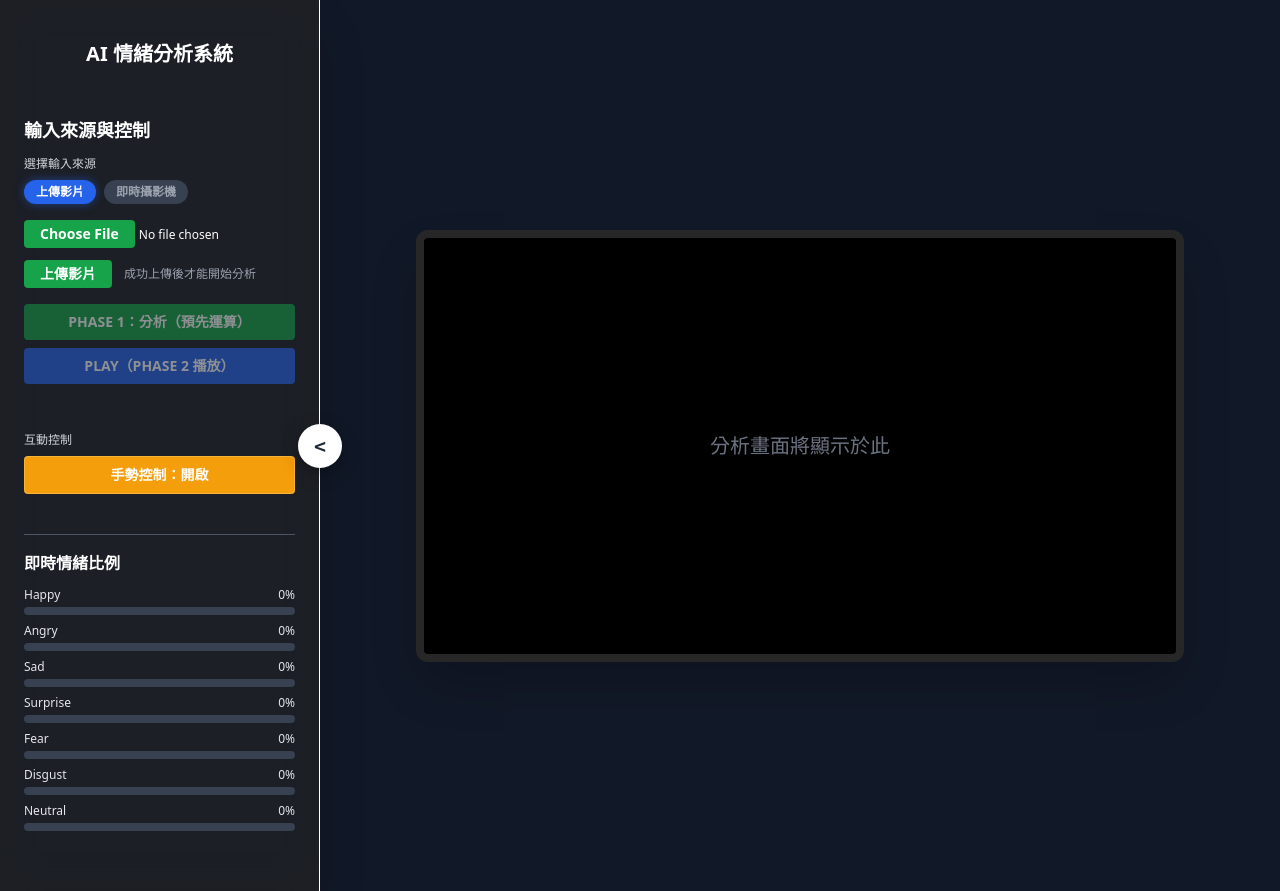
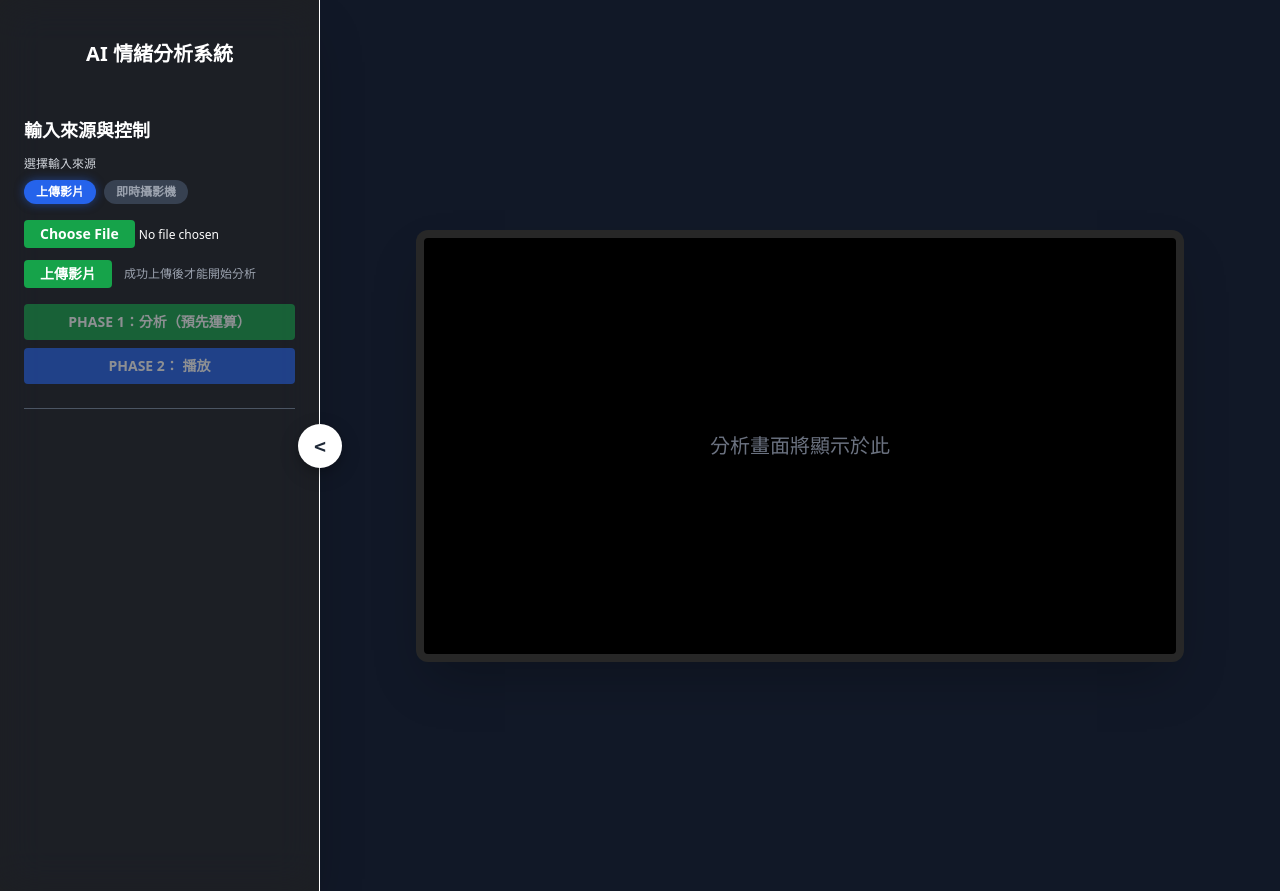
Before and after one commit to TheSwiftKnight/emotion_app, a Flask app: page / in a window 1280 px wide. Run offline with Flask 3, Linux system fonts and the light colour scheme; some libraries are stand-ins or nearby versions.

Commit message:
fix: fix server error and update UI

```diff
--- a/server.py
+++ b/server.py
@@ -565,188 +565,159 @@ def handle_toggle_hand_control(data):
 camera_running = False
 camera_thread = None
 
-
 def camera_loop():
     global camera_running, model, osc_client, current_bpm, hand_control_enabled
 
-    # 1. 初始化攝影機
+    # 1. 先停止手勢執行緒，並給予緩衝時間釋放攝影機
+    global hand_tracking_active
+    hand_tracking_active = False
+    time.sleep(0.5)  # 等待資源釋放
+
+    # 2. 初始化
     cap = cv2.VideoCapture(0)
-
-    # 2. 初始化 Face Cascade (情緒用)
-    face_cascade = cv2.CascadeClassifier(
-        cv2.data.haarcascades + 'haarcascade_frontalface_default.xml'
-    )
-
-    # 3. 初始化 MediaPipe Hands (手勢用)
+    face_cascade = cv2.CascadeClassifier(cv2.data.haarcascades + 'haarcascade_frontalface_default.xml')
     mp_hands = mp.solutions.hands
 
-    # 使用 with 語法確保資源正確釋放
+    if not cap.isOpened():
+        print("[PY] 無法開啟攝影機 (Camera busy or not found)")
+        socketio.emit('error', {'msg': '無法開啟攝影機，請稍後再試'})
+        camera_running = False
+        return
+
+    print("[PY] Camera mode started.")
+    fps = 30
+    last_osc_time = time.time()
+
+    # 使用 with 確保手勢模型資源會被釋放
     with mp_hands.Hands(min_detection_confidence=0.7, min_tracking_confidence=0.5) as hands:
+        while camera_running:
+            try:
+                ret, frame = cap.read()
+                if not ret:
+                    print("[PY] Camera read failed")
+                    break
 
-        if not cap.isOpened():
-            print("[PY] 無法開啟攝影機")
-            socketio.emit('error', {'msg': '無法開啟攝影機'})
-            camera_running = False
-            return
+                # 翻轉畫面
+                frame = cv2.flip(frame, 1)
 
-        print("[PY] Camera mode started (Emotion + Hand Tracking integrated).")
-        fps = 30
-        last_osc_time = time.time()
+                # =================================================
+                # A. 手勢控制邏輯 (獨立區塊)
+                # =================================================
+                if hand_control_enabled:
+                    try:
+                        img_rgb = cv2.cvtColor(frame, cv2.COLOR_BGR2RGB)
+                        results = hands.process(img_rgb)
 
-        while camera_running:
-            ret, frame = cap.read()
-            if not ret:
+                        if results.multi_hand_landmarks:
+                            for hand_landmarks in results.multi_hand_landmarks:
+                                # 計算 Pan & Zoom
+                                wrist_x = hand_landmarks.landmark[0].x
+                                pan_val = max(0.0, min(1.0, wrist_x))
+
+                                thumb_tip = hand_landmarks.landmark[4]
+                                index_tip = hand_landmarks.landmark[8]
+                                dist = math.sqrt((thumb_tip.x - index_tip.x)**2 + (thumb_tip.y - index_tip.y)**2)
+
+                                # 映射距離到 Zoom 係數
+                                zoom_factor = 1.0 + (dist * 5.0)
+
+                                # 發送控制訊號
+                                if osc_client:
+                                    osc_client.send_message("/pan", float(pan_val))
+                                    osc_client.send_message("/zoom", float(zoom_factor))
+
+                                rotation_y = (pan_val - 0.5) * 60
+                                socketio.emit('interaction_update', {
+                                    'scale': float(zoom_factor),
+                                    'rotate': float(rotation_y)
+                                })
+                                break # 只抓一隻手
+                    except Exception as e:
+                        print(f"[Hand Error] {e}")
+
+                # =================================================
+                # B. 情緒辨識邏輯 (獨立區塊，不受手勢影響)
+                # =================================================
+                gray = cv2.cvtColor(frame, cv2.COLOR_BGR2GRAY)
+                faces = face_cascade.detectMultiScale(gray, 1.3, 5)
+
+                # 預設值 (如果沒抓到臉，顯示 Neutral 或平均值)
+                emotion_now = "Neutral"
+                prob_now = 0.0
+                probs_now = np.ones(7) / 7
+
+                if len(faces) > 0:
+                    try:
+                        faces = sorted(faces, key=lambda f: f[2]*f[3], reverse=True)
+                        x, y, w, h = faces[0]
+
+                        # 畫框
+                        color = emotion_colors.get(emotion_now, (0, 255, 0))
+                        cv2.rectangle(frame, (x, y), (x+w, y+h), color, 2)
+
+                        # [修正] 預測邏輯維度處理
+                        face_roi = gray[y:y+h, x:x+w]
+                        resized = cv2.resize(face_roi, (48, 48)) / 255.0
+
+                        # 修正這裡：分兩步擴充維度，確保形狀為 (1, 48, 48, 1)
+                        face_input = np.expand_dims(resized, axis=-1) # (48, 48, 1)
+                        face_input = np.expand_dims(face_input, axis=0) # (1, 48, 48, 1)
+
+                        preds = model.predict(face_input, verbose=0)[0]
+                        probs_now = preds
+                        idx_now = int(np.argmax(preds))
+                        emotion_now = emotion_labels[idx_now]
+                        prob_now = float(preds[idx_now])
+
+                        # 更新框框文字
+                        color = emotion_colors.get(emotion_now, (0, 255, 0))
+                        cv2.rectangle(frame, (x, y), (x+w, y+h), color, 2)
+                        cv2.putText(frame, f"{emotion_now} {prob_now*100:.0f}%", (x, y-10),
+                                    cv2.FONT_HERSHEY_SIMPLEX, 0.6, color, 2)
+                    except Exception as e:
+                        print(f"[Emotion Predict Error] {e}")
+                        # 發生錯誤時保持預設值，不崩潰
+
+                # =================================================
+                # C. 發送數據 (關鍵：必須在所有 if 之外)
+                # =================================================
+
+                # 1. 發送影像 (給前端顯示)
+                frame_resized = cv2.resize(frame, None, fx=0.6, fy=0.6)
+                _, buffer = cv2.imencode('.jpg', frame_resized)
+                frame_b64 = base64.b64encode(buffer).decode('utf-8')
+                socketio.emit('video_frame', {'image': frame_b64})
+
+                # 2. 為了 PIP 邏輯正常，也發送 camera_frame (前端會隱藏)
+                pip_frame = cv2.resize(frame, (320, 240))
+                _, pip_buffer = cv2.imencode('.jpg', pip_frame)
+                pip_b64 = base64.b64encode(pip_buffer).decode('utf-8')
+                socketio.emit('camera_frame', {'image': pip_b64})
+
+                # 3. 發送情緒數據 (這行一定要執行，前端比例條才會動)
+                emotion_dict = {
+                    label: float(p)*100 for label, p in zip(emotion_labels, probs_now)
+                }
+                socketio.emit('emotion_update', emotion_dict)
+
+                # 4. 發送 OSC
+                beat_sec = 60.0 / max(current_bpm, 1e-3)
+                now_t = time.time()
+                if now_t - last_osc_time >= beat_sec:
+                    if osc_client:
+                        osc_client.send_message("/emotion_label_future", [emotion_now, prob_now, beat_sec * 4])
+                        for label, p in zip(emotion_labels, probs_now):
+                            osc_client.send_message("/emotion_prob_future", [label, float(p)])
+                        osc_client.send_message("/emotion_label", [emotion_now, prob_now])
+                        for label, p in zip(emotion_labels, probs_now):
+                            osc_client.send_message("/emotion_prob", [label, float(p)])
+                    last_osc_time = now_t
+
+                socketio.sleep(1.0 / fps)
+
+            except Exception as e:
+                print(f"[Camera Loop Fatal Error] {e}")
                 break
-
-            # 翻轉畫面，讓操作比較直覺 (像鏡子)
-            frame = cv2.flip(frame, 1)
-
-            # -------------------------------------------------
-            # A. 手勢控制邏輯 (檢查開關 hand_control_enabled)
-            # -------------------------------------------------
-            if hand_control_enabled:
-                # MediaPipe 需要 RGB
-                img_rgb = cv2.cvtColor(frame, cv2.COLOR_BGR2RGB)
-                results = hands.process(img_rgb)
-
-                if results.multi_hand_landmarks:
-                    for hand_landmarks in results.multi_hand_landmarks:
-                        # 1. 計算 Pan (左右位置)
-                        # 因為已經 flip 過，x 座標 0=左, 1=右，剛好符合
-                        wrist_x = hand_landmarks.landmark[0].x
-                        pan_val = max(0.0, min(1.0, wrist_x))
-
-                        # 2. 計算 Zoom (拇指與食指距離)
-                        thumb_tip = hand_landmarks.landmark[4]
-                        index_tip = hand_landmarks.landmark[8]
-                        # 簡單的歐幾里得距離
-                        dist = math.sqrt((thumb_tip.x - index_tip.x)**2 + (thumb_tip.y - index_tip.y)**2)
-
-                        # 映射距離到 Zoom 係數 (0.05~0.3 對應到 1.0~2.5)
-                        # 你可以根據實際手感微調這裡的係數
-                        zoom_factor = 1.0 + (dist * 5.0)
-
-                        # --- 送出訊號 ---
-
-                        # 1. 送 OSC 給 Max (聲音)
-                        if osc_client:
-                            osc_client.send_message("/pan", float(pan_val))
-                            osc_client.send_message("/zoom", float(zoom_factor))
-
-                        # 2. 送 Socket 給前端 (畫面變形)
-                        # 算出旋轉角度 (-30 ~ 30 度)
-                        rotation_y = (pan_val - 0.5) * 60
-                        socketio.emit('interaction_update', {
-                            'scale': float(zoom_factor),
-                            'rotate': float(rotation_y)
-                        })
-
-                        # 只抓第一隻手，避免訊號混亂
-                        break
-
-                # 畫出手勢骨架 (Optional: 偵錯用，想看骨架可以取消註解)
-                # mp.solutions.drawing_utils.draw_landmarks(frame, results.multi_hand_landmarks[0], mp_hands.HAND_CONNECTIONS)
-
-            # -------------------------------------------------
-            # B. 情緒辨識邏輯 (原本的 Code)
-            # -------------------------------------------------
-            gray = cv2.cvtColor(frame, cv2.COLOR_BGR2GRAY)
-            faces = face_cascade.detectMultiScale(gray, 1.3, 5)
-
-            emotion_now = "Neutral"
-            prob_now = 0.0
-            probs_now = np.ones(7) / 7
-
-            if len(faces) > 0:
-                # 抓最大的臉
-                faces = sorted(faces, key=lambda f: f[2]*f[3], reverse=True)
-                x, y, w, h = faces[0]
-
-                # 畫臉框
-                color = emotion_colors.get(emotion_now, (0, 255, 0))
-                cv2.rectangle(frame, (x, y), (x+w, y+h), color, 2)
-
-                try:
-                    face_roi = gray[y:y+h, x:x+w]
-                    resized = cv2.resize(face_roi, (48, 48)) / 255.0
-                    face_input = np.expand_dims(resized, axis=(0, -1))
-                    face_input = np.expand_dims(face_input, axis=0) # Shape: (1, 48, 48, 1)
-
-                    preds = model.predict(face_input, verbose=0)[0]
-                    probs_now = preds
-                    idx_now = int(np.argmax(preds))
-                    emotion_now = emotion_labels[idx_now]
-                    prob_now = float(preds[idx_now])
-
-                    # 更新框框顏色與文字
-                    color = emotion_colors.get(emotion_now, (0, 255, 0))
-                    cv2.rectangle(frame, (x, y), (x+w, y+h), color, 2)
-                    cv2.putText(frame, f"{emotion_now} {prob_now*100:.0f}%", (x, y-10),
-                                cv2.FONT_HERSHEY_SIMPLEX, 0.6, color, 2)
-                except Exception as e:
-                    print(f"Emotion predict error: {e}")
-
-            # -------------------------------------------------
-            # C. 發送 OSC 情緒數據 (每拍一次)
-            # -------------------------------------------------
-            beat_sec = 60.0 / max(current_bpm, 1e-3)
-            now_t = time.time()
-            if now_t - last_osc_time >= beat_sec:
-                if osc_client:
-                    # Camera 模式下，Future = Now
-                    osc_client.send_message("/emotion_label_future", [emotion_now, prob_now, beat_sec * 4])
-                    for label, p in zip(emotion_labels, probs_now):
-                        osc_client.send_message("/emotion_prob_future", [label, float(p)])
-
-                    osc_client.send_message("/emotion_label", [emotion_now, prob_now])
-                    for label, p in zip(emotion_labels, probs_now):
-                        osc_client.send_message("/emotion_prob", [label, float(p)])
-
-                last_osc_time = now_t
-
-            # -------------------------------------------------
-            # D. 繪製介面資訊
-            # -------------------------------------------------
-            cv2.putText(frame,
-                        f"NOW: {emotion_now} {prob_now*100:.1f}%",
-                        (20, 30),
-                        cv2.FONT_HERSHEY_SIMPLEX,
-                        0.7,
-                        (255, 255, 255),
-                        2)
-
-            cv2.putText(frame,
-                        f"FUTURE(=NOW): {emotion_now} {prob_now*100:.1f}%",
-                        (20, 60),
-                        cv2.FONT_HERSHEY_SIMPLEX,
-                        0.7,
-                        (0, 255, 255),
-                        2)
-
-            # -------------------------------------------------
-            # E. 發送影像與情緒數據給前端
-            # -------------------------------------------------
-            # 為了傳輸順暢縮小一點
-            frame_resized = cv2.resize(frame, None, fx=0.6, fy=0.6)
-            _, buffer = cv2.imencode('.jpg', frame_resized)
-            frame_b64 = base64.b64encode(buffer).decode('utf-8')
-
-            socketio.emit('video_frame', {'image': frame_b64})
-
-            # 同時也發送 PIP 畫面 (為了讓前端 PIP 視窗也有畫面)
-            # 如果覺得 PIP 視窗沒必要跟主畫面一樣，可以省略這行
-            # 但為了統一體驗，建議加上
-            pip_frame = cv2.resize(frame, (320, 240))
-            _, pip_buffer = cv2.imencode('.jpg', pip_frame)
-            pip_b64 = base64.b64encode(pip_buffer).decode('utf-8')
-            socketio.emit('camera_frame', {'image': pip_b64})
-
-            emotion_dict = {
-                label: float(p)*100 for label, p in zip(emotion_labels, probs_now)
-            }
-            socketio.emit('emotion_update', emotion_dict)
-
-            socketio.sleep(1.0 / fps)
 
     cap.release()
     print("[PY] Camera mode stopped.")
--- a/templates/index.html
+++ b/templates/index.html
@@ -208,7 +208,7 @@
                         <h1 class="text-xl font-bold text-white text-center mb-6">AI 情緒分析系統</h1>
                     </div>
 
-                    <div class="mb-6 flex-shrink-0 input-controls-section" id="inputControlsSection">
+                    <div class="mb-4 flex-shrink-0 input-controls-section" id="inputControlsSection">
                         <h2 class="text-lg font-semibold mb-3 text-white">輸入來源與控制</h2>
 
                         <div class="mb-4">
@@ -244,19 +244,17 @@
                             將使用此伺服器連線的攝影機進行即時分析。
                         </div>
 
-                        <div class="flex flex-col gap-2 mb-4">
+                        <div class="flex flex-col gap-2 mb-2">
                             <button onclick="startPhase1()" id="phase1Btn"
                                 class="bg-green-600 hover:bg-green-700 text-white font-bold py-2 px-4 text-sm rounded transition disabled:opacity-50"
                                 disabled>
                                 PHASE 1：分析（預先運算）
                             </button>
-
                             <button onclick="startPhase2()" id="phase2Btn"
                                 class="bg-blue-600 hover:bg-blue-700 text-white font-bold py-2 px-4 text-sm rounded transition disabled:opacity-50"
                                 disabled>
-                                PLAY（PHASE 2 播放）
+                                PHASE 2： 播放
                             </button>
-
                             <button onclick="startCamera()" id="cameraStartBtn"
                                 class="bg-purple-600 hover:bg-purple-700 text-white font-bold py-2 px-4 text-sm rounded transition hidden">
                                 開始即時偵測
@@ -268,7 +266,7 @@
                         </div>
                     </div>
 
-                    <div id="phase1ProgressContainer" class="mb-4 hidden">
+                    <div id="phase1ProgressContainer" class="mb-4 hidden flex-shrink-0">
                         <div class="flex justify-between mb-1">
                             <span class="text-xs text-gray-200">Phase 1 進度</span>
                             <span id="phase1ProgressLabel" class="text-xs text-gray-200">0%</span>
@@ -280,25 +278,24 @@
                         </div>
                     </div>
 
-                    <div class="mb-6 flex-shrink-0" id="stopBtnContainer" style="display: none;">
+                    <div class="mb-4 flex-shrink-0" id="stopBtnContainer" style="display: none;">
                         <button onclick="stopProcessing()" id="stopBtn" class="bg-red-600 hover:bg-red-700 text-white font-bold py-2 px-4 text-sm rounded transition w-full">
                             停止
                         </button>
                     </div>
 
-                    <div class="mt-2 mb-6 flex-shrink-0">
-                        <h3 class="text-xs text-gray-300 mb-2">互動控制</h3>
+                    <div class="mb-6 flex-shrink-0 hidden" id="handControlContainer">
                         <button id="btnHandToggle" onclick="toggleHandControl()"
                                 class="hand-toggle-btn font-bold py-2 px-4 text-sm rounded transition w-full">
                             手勢控制：開啟
                         </button>
                     </div>
 
-                    <div class="border-t border-gray-600 my-4 flex-shrink-0"></div>
+                    <div class="border-t border-gray-600 mb-4 flex-shrink-0"></div>
 
-                    <div class="flex-1 flex flex-col min-h-0">
+                    <div class="flex-1 flex flex-col min-h-0 hidden" id="statsSection">
                         <h2 class="text-base font-semibold mb-3 text-white flex-shrink-0">即時情緒比例</h2>
-                        <div id="stats-container" class="space-y-2 overflow-y-auto flex-1">
+                        <div id="stats-container" class="space-y-2 overflow-y-auto flex-1 pr-1">
                             <div class="text-gray-500 text-center py-6 text-sm">等待數據中...</div>
                         </div>
                     </div>
@@ -395,7 +392,6 @@
             }
         }
 
-        // ... (updateToggleButtonBg, updateDynamicBackground, updateVideoBorder, initStats, resetPhase1Progress, showPhase1Progress 保持不變) ...
         function updateToggleButtonBg(emotionData) {
             const toggleBtn = document.getElementById('toggleBtn');
             if (!toggleBtn || !emotionData) return;
@@ -550,9 +546,6 @@
             if (container) container.classList.remove('hidden');
         }
 
-        // ==========================================
-        //  修改過的 setInputMode
-        // ==========================================
         function setInputMode(mode) {
             if (isProcessing) {
                 alert('分析進行中，請先停止再切換來源。');
@@ -560,7 +553,8 @@
             }
 
             inputMode = mode;
-
+            document.getElementById('handControlContainer').classList.add('hidden');
+            document.getElementById('statsSection').classList.add('hidden');
             // 1. 更新 Mode Button 樣式 (藍色/灰色)
             const btnUpload = document.getElementById('mode-upload');
             const btnCamera = document.getElementById('mode-camera');
@@ -699,6 +693,8 @@
             img.style.display="block";
 
             initStats();
+            document.getElementById('handControlContainer').classList.remove('hidden');
+            document.getElementById('statsSection').classList.remove('hidden');
             socket.emit("start_camera");
         }
 
@@ -735,7 +731,8 @@
             document.getElementById('stopBtnContainer').style.display = 'block';
             document.getElementById('processedFrame').classList.remove('hidden');
             document.getElementById('placeholderText').style.display = 'none';
-
+            document.getElementById('handControlContainer').classList.remove('hidden');
+            document.getElementById('statsSection').classList.remove('hidden');
             socket.emit('start_phase2', { mode: inputMode });
         }
 
```
